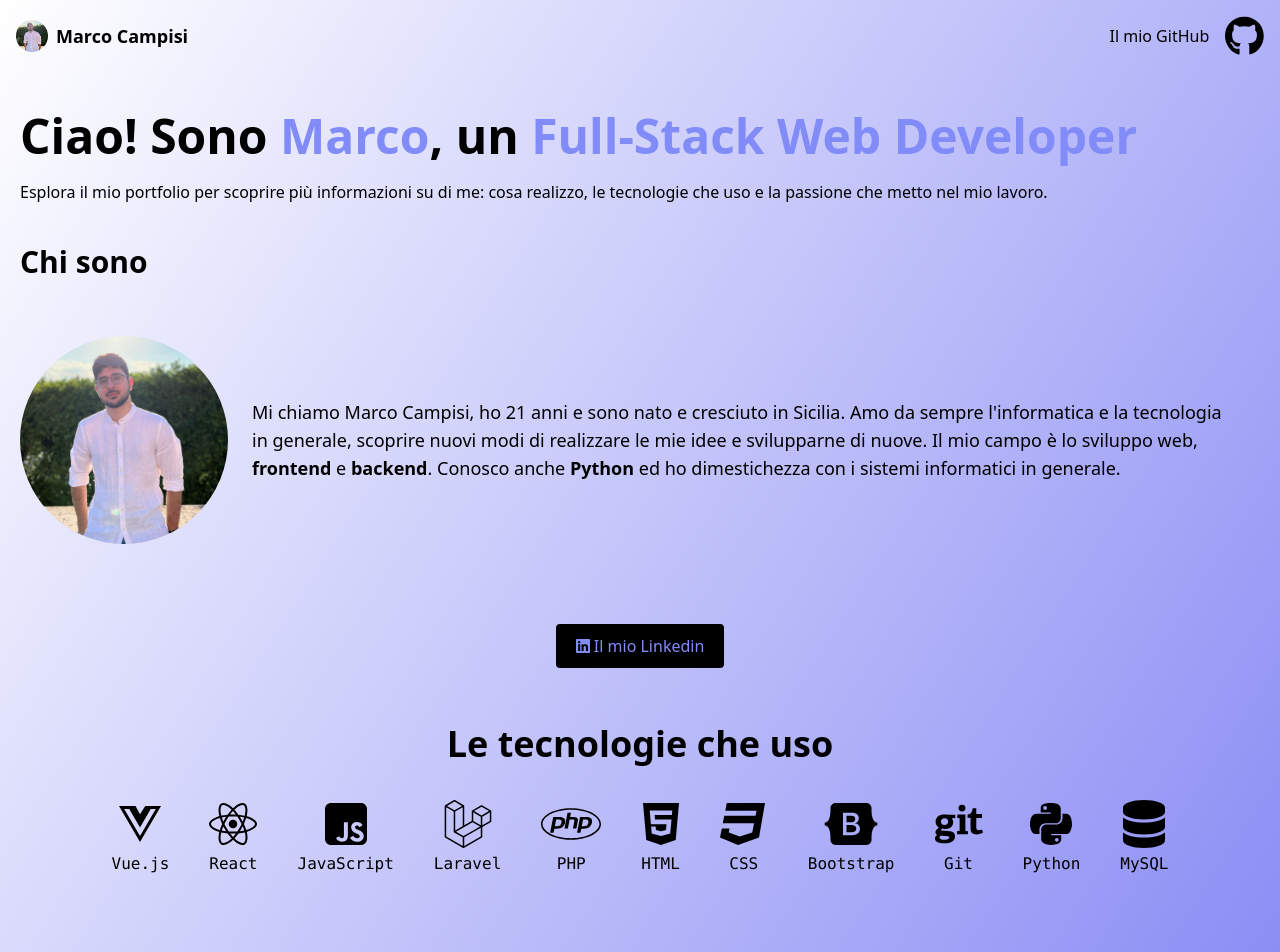
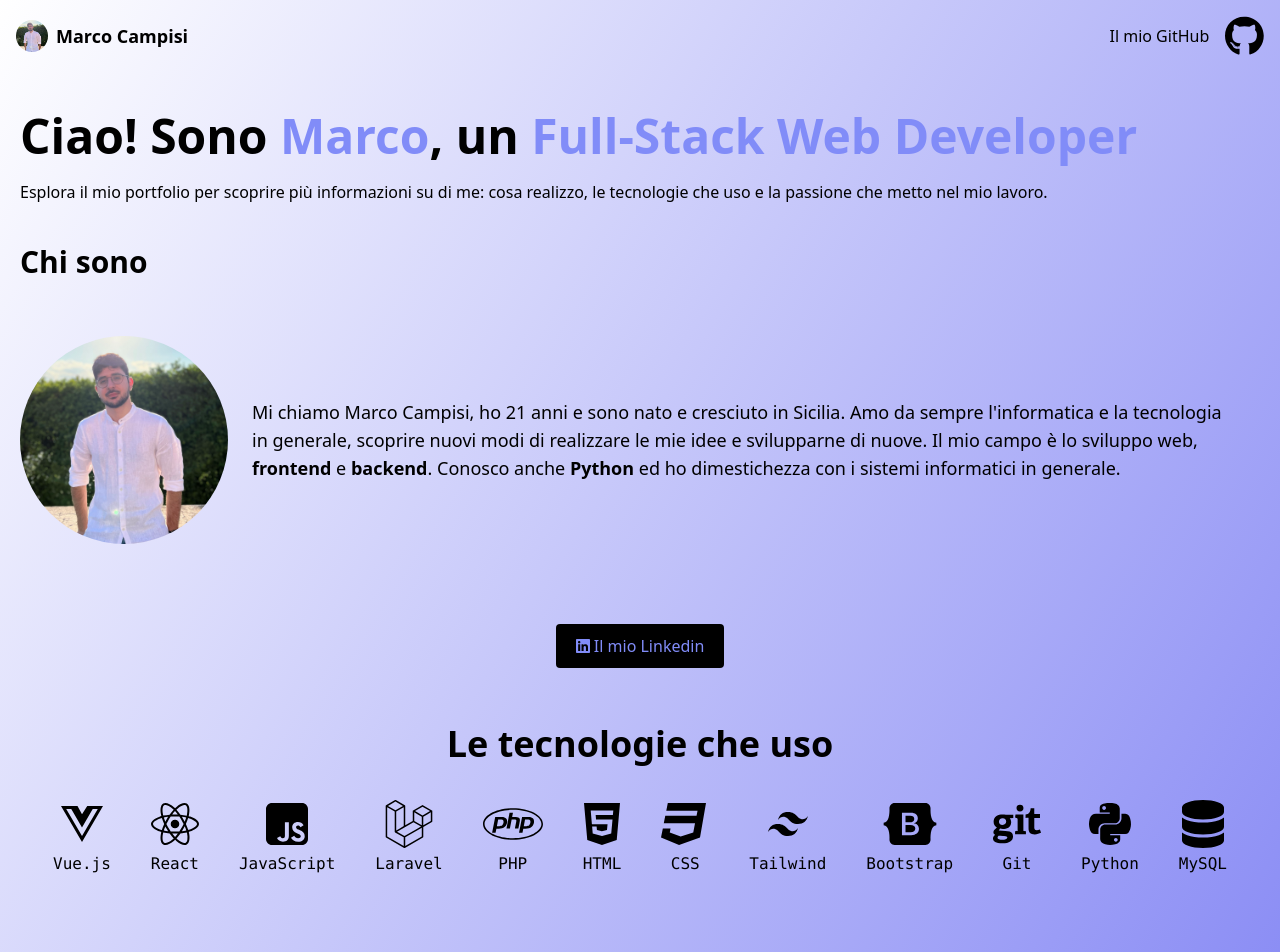
Before and after one commit to marcocampisi/react-portfolio, a React (Vite) app: page / in a window 1280 px wide. Shown: the top 952 px of the page. Built offline with nearby package versions, Linux system fonts and the light colour scheme.

Commit message:
Add Tailwind Icon

```diff
--- /dev/null
+++ b/src/assets/tailwindCssIcon.ts
@@ -0,0 +1,17 @@
+import {
+    IconDefinition,
+    IconName,
+    IconPrefix
+} from "@fortawesome/fontawesome-svg-core";
+
+export const tailwindCssIcon: IconDefinition = {
+    icon: [
+        24,
+        24,
+        [],
+        "",
+        "M12 6.036c-2.667 0-4.333 1.325-5 3.976 1-1.325 2.167-1.822 3.5-1.491.761.189 1.305.738 1.906 1.345C13.387 10.855 14.522 12 17 12c2.667 0 4.333-1.325 5-3.976-1 1.325-2.166 1.822-3.5 1.491-.761-.189-1.305-.738-1.907-1.345-.98-.99-2.114-2.134-4.593-2.134zM7 12c-2.667 0-4.333 1.325-5 3.976 1-1.326 2.167-1.822 3.5-1.491.761.189 1.305.738 1.907 1.345.98.989 2.115 2.134 4.594 2.134 2.667 0 4.333-1.325 5-3.976-1 1.325-2.167 1.822-3.5 1.491-.761-.189-1.305-.738-1.906-1.345C10.613 13.145 9.478 12 7 12z"
+    ],
+    iconName: "tailwind-css-icon" as IconName,
+    prefix: "tailwind-css" as IconPrefix
+};
--- a/src/components/MainComponent.jsx
+++ b/src/components/MainComponent.jsx
@@ -12,6 +12,7 @@ import {
     faBootstrap
 } from '@fortawesome/free-brands-svg-icons';
 import { faDatabase } from '@fortawesome/free-solid-svg-icons';
+import { tailwindCssIcon } from "../assets/tailwindCssIcon";
 import SkillComponent from './SkillComponent';
 import ProjectsContainer from './ProjectsContainer';
 import AboutMe from './AboutMeComponent';
@@ -35,6 +36,7 @@ class MainComponent extends React.Component {
             { icon: faPhp, name: "PHP" },
             { icon: faHtml5, name: "HTML" },
             { icon: faCss3, name: "CSS" },
+            { icon: tailwindCssIcon, name:"Tailwind"},
             { icon: faBootstrap, name: "Bootstrap" },
             { icon: faGit, name: "Git" },
             { icon: faPython, name: "Python" },
```
